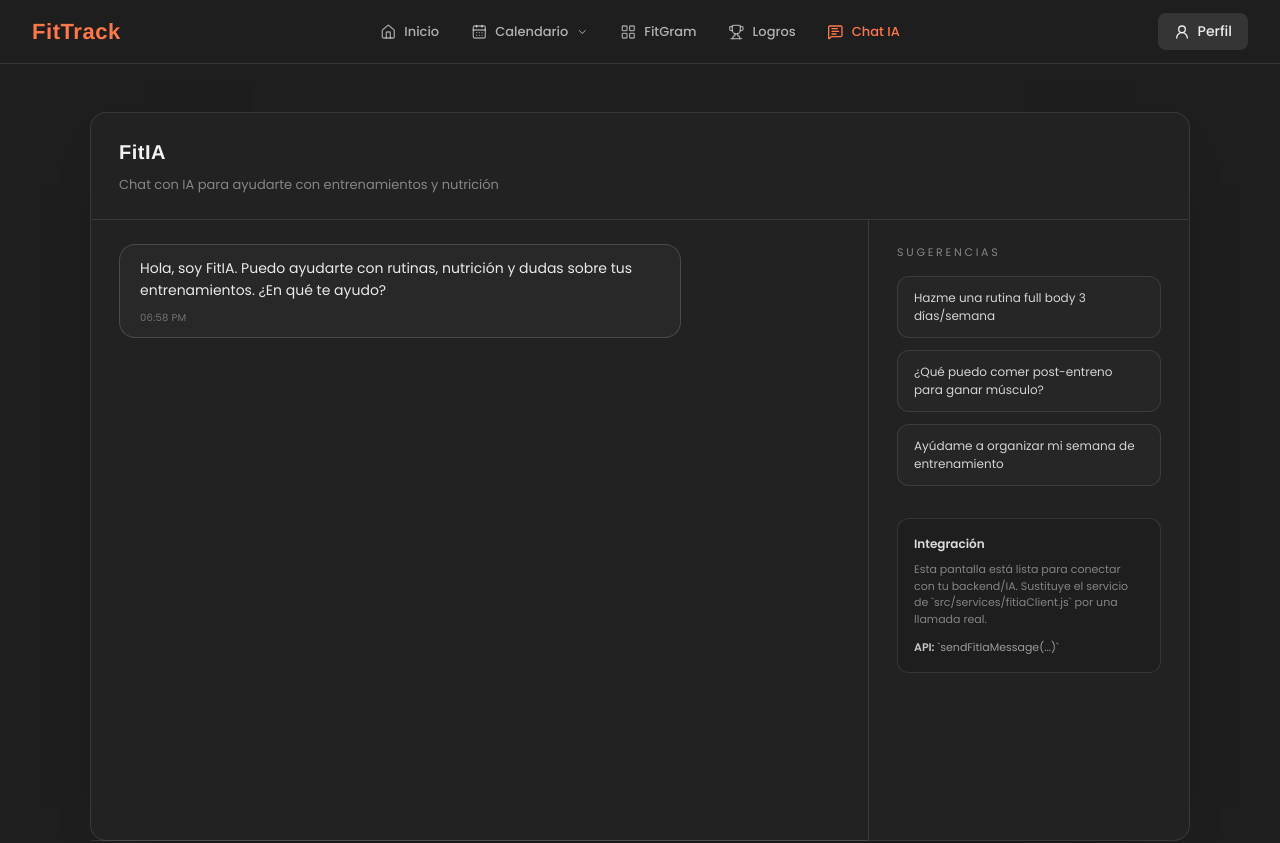
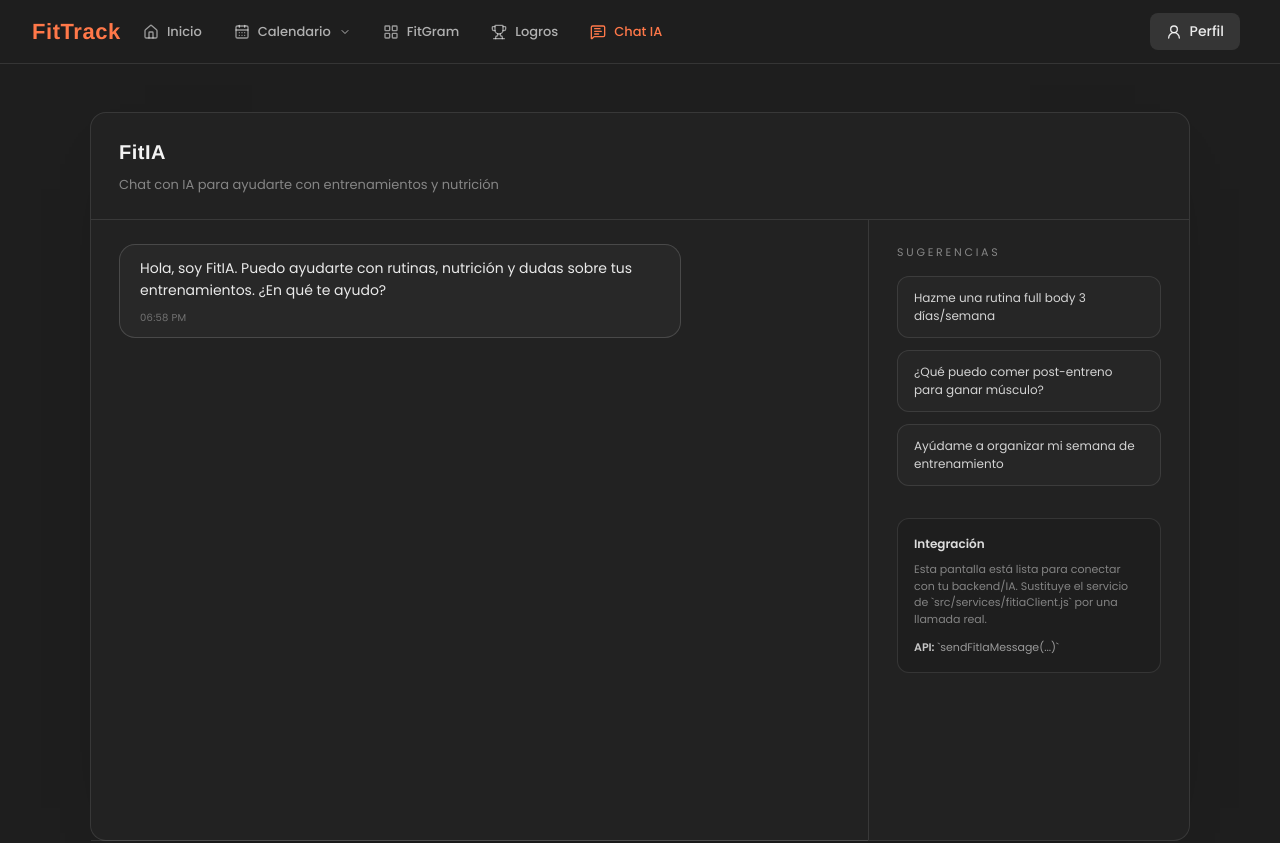
Before and after one commit to AlbertoRD03/ProyectoIntermodular-ARD, a React (Create React App) app in the folder fittrack-frontend/: page /fitia in a window 1280 px wide. Shown: the top 843 px of the page. Built offline with nearby package versions, Linux system fonts and the light colour scheme; no server answers.

Commit message:
Update Header.jsx

```diff
--- a/fittrack-frontend/src/components/Header.jsx
+++ b/fittrack-frontend/src/components/Header.jsx
@@ -124,7 +124,7 @@ export default function Header() {
 
   return (
     <div className="h-[56px] sm:h-[64px] border-b border-white/10 sticky top-0 z-50 bg-[#1e1e1e]">
-      <div className="relative flex h-full w-full items-center justify-between px-3 sm:px-4 md:px-6 lg:px-8">
+      <div className="grid h-full w-full items-center gap-2 px-3 sm:px-4 md:px-6 lg:px-8 grid-cols-[auto,1fr,auto] md:grid-cols-[auto,1fr,auto,1fr,auto]">
         <div className="flex min-w-0 items-center gap-3">
           <div
             className="text-[18px] sm:text-[22px] font-bold tracking-wide text-[#ff7849]"
@@ -135,15 +135,15 @@ export default function Header() {
         </div>
 
         {userNickname ? (
-          <div className="absolute left-0 right-1/2 flex items-center justify-center pl-[88px] sm:pl-[110px] md:pl-[120px] pointer-events-none">
-            <div className="max-w-full truncate text-[12px] sm:text-[13px] text-white/70">
+          <div className="min-w-0 justify-self-center pointer-events-none">
+            <div className="max-w-[38vw] md:max-w-[22vw] truncate text-[12px] sm:text-[13px] text-white/70">
               {t('welcome')}{' '}
               <span className="font-semibold text-white/85">{userNickname}</span>
             </div>
           </div>
         ) : null}
 
-        <nav className="hidden items-center gap-1 sm:gap-2 md:flex absolute left-1/2 -translate-x-1/2">
+        <nav className="hidden items-center gap-1 sm:gap-2 md:flex justify-self-center">
           <NavItem active={isActive('/dashboard')} icon={Home} label={t('nav_home')} onClick={() => navigate('/dashboard')} />
           <NavDropdown
             icon={CalendarDays}
@@ -159,10 +159,12 @@ export default function Header() {
           <NavItem active={isActive('/fitia')} icon={MessageSquareText} label={t('nav_ai_chat')} onClick={() => navigate('/fitia')} />
         </nav>
 
+        <div className="hidden md:block" />
+
         <button
           type="button"
           onClick={() => navigate('/perfil')}
-          className="inline-flex items-center gap-2 rounded-lg bg-white/10 px-3 sm:px-4 py-1.5 sm:py-2 text-[12px] sm:text-[14px] font-medium text-white/90 transition hover:bg-white/15"
+          className="justify-self-end inline-flex items-center gap-2 rounded-lg bg-white/10 px-3 sm:px-4 py-1.5 sm:py-2 text-[12px] sm:text-[14px] font-medium text-white/90 transition hover:bg-white/15"
         >
           <UserRound className="h-4 w-4" />
           <span className="hidden sm:inline">{t('nav_profile')}</span>
```
